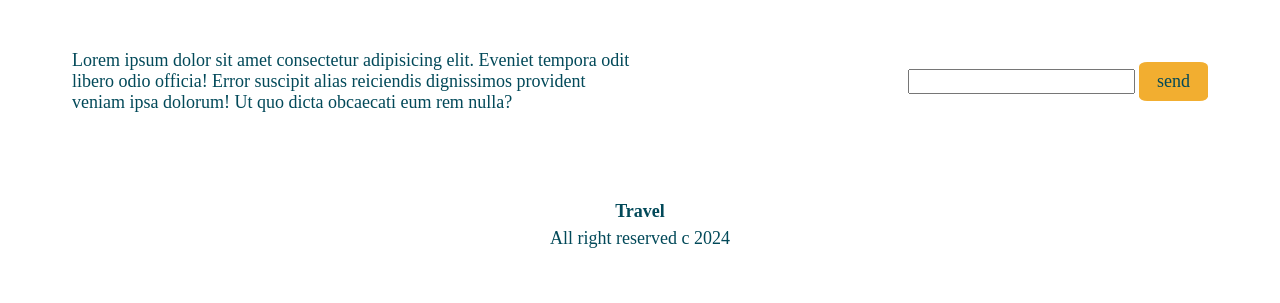
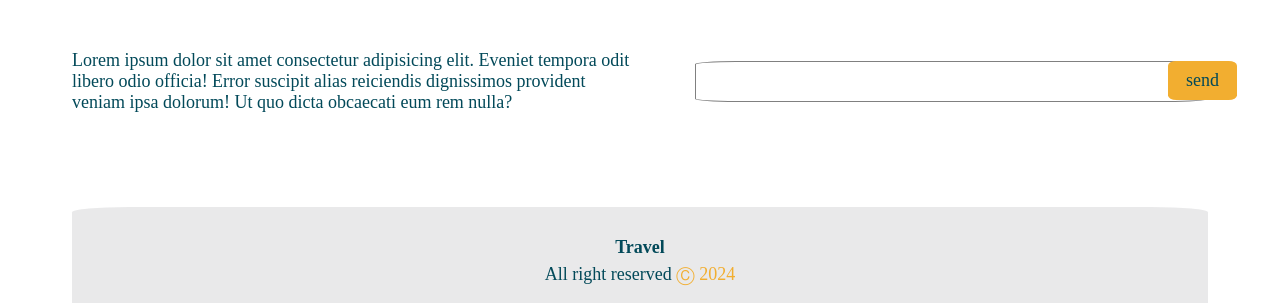
Before and after one commit to budimbuesu/website_test3, a plain HTML site: page index.html in a window 1280 px wide. Shown: the part 2494-2797 px from the top of the page. Before the commit the page ends 2755 px from the top, so only its background shows below. Drawn offline with nearby package versions, Linux system fonts and the light colour scheme; a web font is replaced by a local one.

Commit message:
Section 4 embellishment completed

```diff
--- a/index.html
+++ b/index.html
@@ -25,7 +25,10 @@
         <li>Pricing</li>
         <li>Reviewss</li>
       </ul>
-      <button>Réserver</button>
+      <div>
+        <!-- <i class="bx bxs-phone"></i> -->
+        <button>Réserver</button>
+      </div>
     </nav>
     <section class="section-1 space-bottom-8">
       <div class="section-1-left">
@@ -171,13 +174,13 @@
         provident veniam ipsa dolorum! Ut quo dicta obcaecati eum rem nulla?
       </p>
       <div>
-        <input type="text" name="" id="" />
+        <input type="text" name="input email" id="" />
         <button>send</button>
       </div>
     </section>
     <footer>
       <h3>Travel</h3>
-      <p>All right reserved c 2024</p>
+      <p>All right reserved <span>&#9400 2024</span></p>
     </footer>
   </body>
 </html>
--- a/style.css
+++ b/style.css
@@ -100,6 +100,7 @@ button:hover {
   gap: 1rem;
   position: relative;
 }
+/*button watch our story design*/
 .section-1-right > div:nth-of-type(1) > div img {
   border-radius: 50%;
   height: 50px;
@@ -114,6 +115,11 @@ button:hover {
   left: 35px;
   bottom: 12px;
   font-size: 28px;
+}
+.bx-play-circle:hover,
+.section-1-right > div:nth-of-type(1) > div img:hover {
+  cursor: pointer;
+  color: #f2c12e;
 }
 .section-2-nav {
   align-items: center;
@@ -142,18 +148,23 @@ button:hover {
   font-size: 32px;
   margin: 0.5rem;
 }
-
+.bxs-chevron-left,
+.bxs-chevron-right:hover {
+  cursor: pointer;
+}
 .section-2-card {
   display: flex;
   justify-content: space-around;
 }
 .card {
-  box-shadow: 2px 20px 20px 5px #00000059;
+  box-shadow: 2px 20px 20px 5px #74747438;
   border-radius: 5%;
   width: min-content;
   text-align: center;
 }
-
+.card:hover {
+  cursor: pointer;
+}
 .section-3 {
   text-align: center;
 }
@@ -183,8 +194,25 @@ button:hover {
   grid-row: 2/3;
   justify-self: end;
 }
-
+.section-4 div {
+  position: relative;
+}
+.section-4 div button {
+  position: absolute;
+  right: -29px;
+}
+.section-4 div input {
+  padding: 0.5rem 8rem;
+  border: 1px solid grey;
+  border-radius: 8%;
+}
 footer {
   text-align: center;
   line-height: 0.5rem;
+  background-color: #a1a2a63b;
+  padding: 1rem;
+  border-radius: 5%;
 }
+footer span {
+  color: #f2ae30;
+}
```
